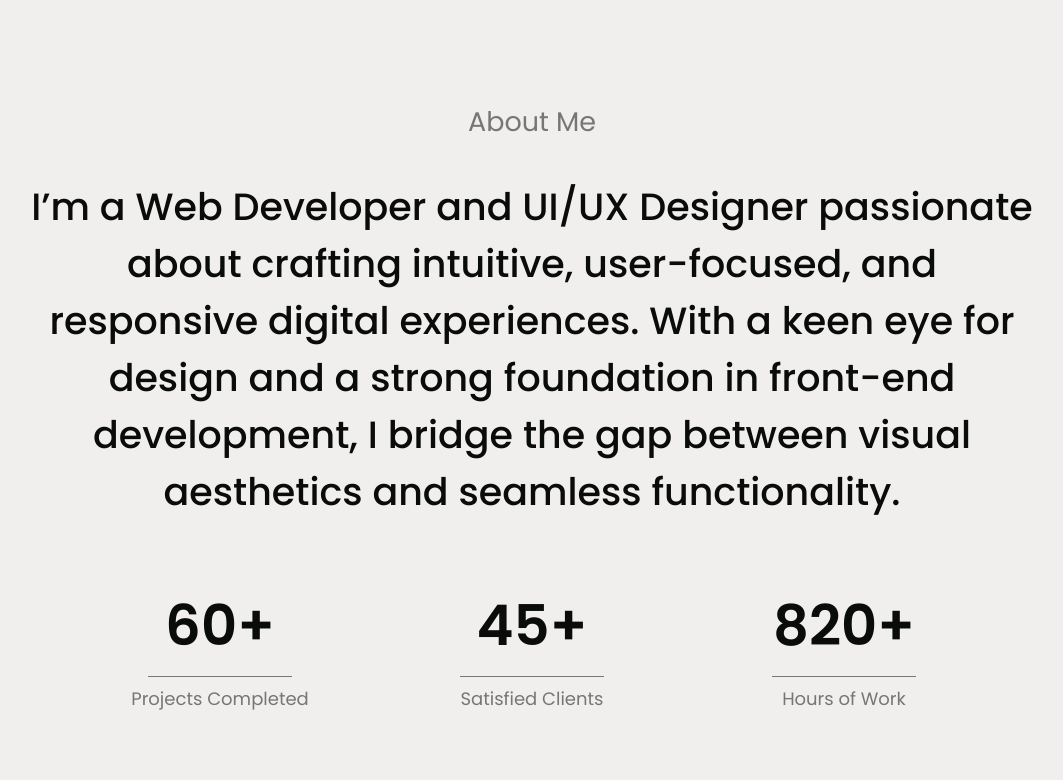
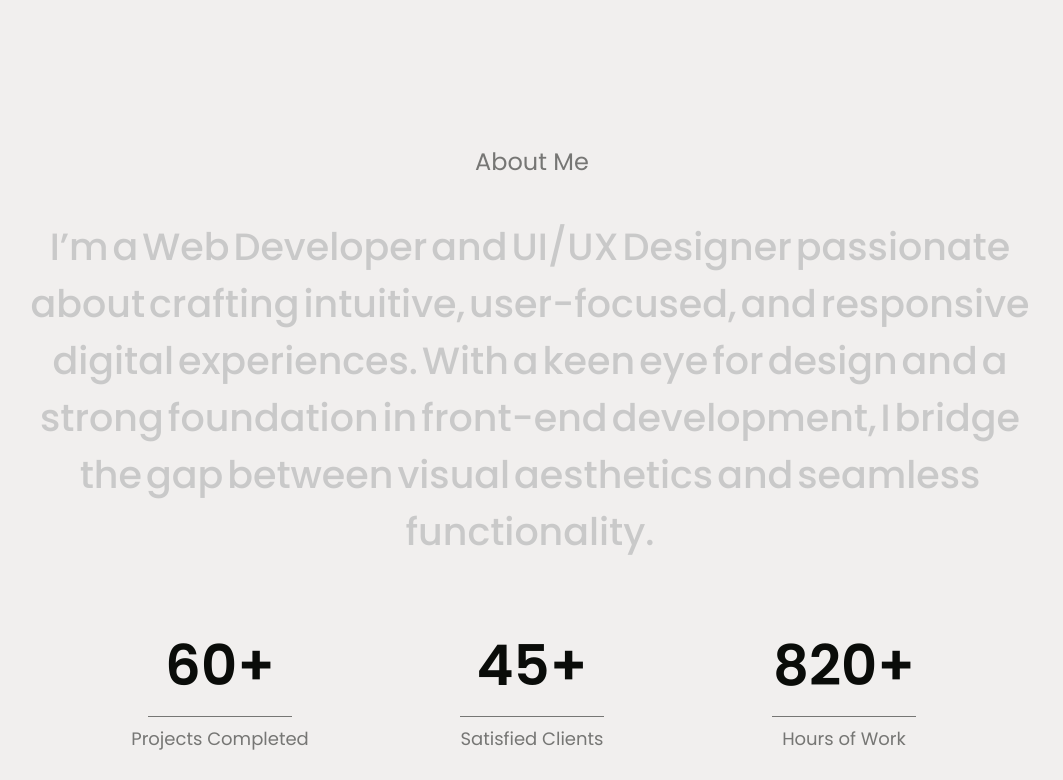
Before and after one commit to rmadayag/rmadayag, a React (Vite) app: page / in a window 1280 px wide. Shown: the part 740-1520 px from the top of the page, without its empty margins (108-1171 px from the left). Built offline with nearby package versions, Linux system fonts and the light colour scheme.

Commit message:
Your commit message

```diff
--- a/package.json
+++ b/package.json
@@ -9,6 +9,7 @@
   "dependencies": {
     "aos": "^2.3.4",
     "emailjs-com": "^3.2.0",
+    "gsap": "^3.13.0",
     "react": "^17.0.2",
     "react-awesome-button": "^6.5.1",
     "react-dom": "^17.0.2",
--- a/src/components/About.jsx
+++ b/src/components/About.jsx
@@ -1,31 +1,21 @@
-import React, { useEffect, useState } from "react";
+import React, { useEffect } from "react";
 import AOS from "aos";
 import "aos/dist/aos.css";
+import gsap from "gsap";
+import ScrollTrigger from "gsap/ScrollTrigger";
+
 import {
-  FaHtml5,
-  FaCss3Alt,
-  FaJsSquare,
-  FaBootstrap,
-  FaNodeJs,
-  FaReact,
-  FaGitAlt,
-  FaWordpress,
-  FaFigma,
-  FaElementor,
-  FaCode,
+  FaHtml5, FaCss3Alt, FaJsSquare, FaBootstrap, FaNodeJs, FaReact, FaGitAlt,
+  FaWordpress, FaFigma, FaElementor, FaCode
 } from "react-icons/fa";
 import {
-  SiVite,
-  SiTailwindcss,
-  SiMui,
-  SiAdobephotoshop,
-  SiAdobeillustrator,
-  SiFirebase,
-  SiOxygen,
-  SiCanva,
+  SiVite, SiTailwindcss, SiMui, SiAdobephotoshop, SiAdobeillustrator,
+  SiFirebase, SiOxygen, SiCanva
 } from "react-icons/si";
 import { DiPhp } from "react-icons/di";
 import { GrMysql } from "react-icons/gr";
+
+gsap.registerPlugin(ScrollTrigger);
 
 const techStack = [
   { name: "HTML", icon: <FaHtml5 className="text-[#E34F26]" /> },
@@ -53,9 +43,9 @@ const techStack = [
 ];
 
 const Counter = ({ target }) => {
-  const [count, setCount] = useState(0);
+  const [count, setCount] = React.useState(0);
 
-  useEffect(() => {
+  React.useEffect(() => {
     let start = 0;
     const duration = 2000;
     const incrementTime = 20;
@@ -82,13 +72,43 @@ const Counter = ({ target }) => {
   );
 };
 
+const splitTextToWords = (text) => {
+  return text.split(" ").map((word, index) => {
+    // Add space after each word except the last
+    return (
+      <span
+        key={index}
+        className="inline-block text-gray-600 mr-1"
+        style={{ color: "#C9C9C9" }}
+      >
+        {word}
+      </span>
+    );
+  });
+};
+
 const About = () => {
   useEffect(() => {
-    AOS.init({
-      duration: 800,
-      once: true,
-    });
+    AOS.init({ duration: 800, once: true });
+
+    const words = document.querySelectorAll(".highlight-word span");
+    if (words.length) {
+      gsap.to(words, {
+        color: "#0A0C09", // highlight color
+        ease: "none",
+        stagger: 0.1,
+        scrollTrigger: {
+          trigger: ".highlight-word",
+          start: "top 80%",
+          end: "top 30%",
+          scrub: true,
+        },
+      });
+    }
   }, []);
+
+  const aboutText =
+    "I’m a Web Developer and UI/UX Designer passionate about crafting intuitive, user-focused, and responsive digital experiences. With a keen eye for design and a strong foundation in front-end development, I bridge the gap between visual aesthetics and seamless functionality.";
 
   return (
     <section
@@ -101,15 +121,15 @@ const About = () => {
           className="flex flex-col items-center text-center gap-8 md:gap-10"
           data-aos="fade-up"
         >
-          <p className="text-2xl md:text-[27px] font-normal text-txtcolor">
+          <p className="text-lg sm:text-xl md:text-2xl font-normal text-txtcolor">
             About Me
           </p>
-          <p className="text-base md:text-[38px] font-medium text-primary max-w-5xl leading-relaxed md:leading-normal">
-            I’m a Web Developer and UI/UX Designer passionate about crafting
-            intuitive, user-focused, and responsive digital experiences. With a
-            keen eye for design and a strong foundation in front-end
-            development, I bridge the gap between visual aesthetics and seamless
-            functionality.
+
+          <p
+            className="text-base md:text-[38px] font-medium max-w-5xl leading-relaxed md:leading-normal highlight-word"
+            style={{ cursor: "default" }}
+          >
+            {splitTextToWords(aboutText)}
           </p>
 
           {/* Statistics */}
@@ -133,24 +153,21 @@ const About = () => {
 
         {/* Toolbox Section */}
         <section id="toolbox" className="w-full" data-aos="fade-up">
-          {/* Section Label */}
           <p className="text-lg sm:text-xl md:text-2xl font-normal text-txtcolor mb-8 sm:mb-12">
             Toolbox
           </p>
 
-          {/* Title and Description */}
           <div className="grid grid-cols-1 md:grid-cols-2 gap-y-6 md:gap-y-8 lg:gap-y-10 gap-x-8 lg:gap-x-16 items-start mb-12">
             <h3 className="text-[36px] sm:text-[50px] md:text-[60px] lg:text-[70px] font-medium text-primary leading-tight">
               DESIGN & DEVELOPMENT
             </h3>
             <p className="text-base sm:text-lg text-txtcolor max-w-xl">
-              The tools I use to craft clean designs and smooth builds. They power every step from concept to launch.
+            The tools I use to craft clean designs and smooth builds. They power every step from concept to launch.
             </p>
           </div>
 
           <div className="border-t border-gray-300 mb-12" />
 
-          {/* Tech Stack Icons */}
           <div
             className="grid grid-cols-4 sm:grid-cols-6 md:grid-cols-8 gap-y-16 gap-x-6 md:gap-x-10"
             data-aos="fade-up"
--- a/src/components/Contact.jsx
+++ b/src/components/Contact.jsx
@@ -28,7 +28,7 @@ const Contact = () => {
     {
       question: "How can I get started with a project?",
       answer:
-        "Simply reach out to me through email or the contact form. We’ll set up a discovery call to discuss your goals and next steps.",
+        "Simply reach out to me via email or LinkedIn. We’ll set up a discovery call to discuss your goals and next steps.",
     },
   ];
 
--- a/src/components/Hero.jsx
+++ b/src/components/Hero.jsx
@@ -30,7 +30,7 @@ const Hero = () => {
   return (
     <section id="home" className="w-full bg-bgcolor" aria-live="polite">
       <div
-        className="max-w-7xl mx-auto px-4 sm:px-6 md:px-10 lg:px-16 grid grid-cols-1 lg:grid-cols-12 gap-8 pb-10"
+        className="max-w-7xl mx-auto px-4 sm:px-6 md:px-10 lg:px-16 grid grid-cols-1 lg:grid-cols-12 gap-8 pb-20"
         data-aos="fade-up"
       >
         {/* Hero Image - On top for mobile/tablet, center for desktop */}
```
Also changed, not shown: 1 other file (tests, documents, lock files or other folders).
